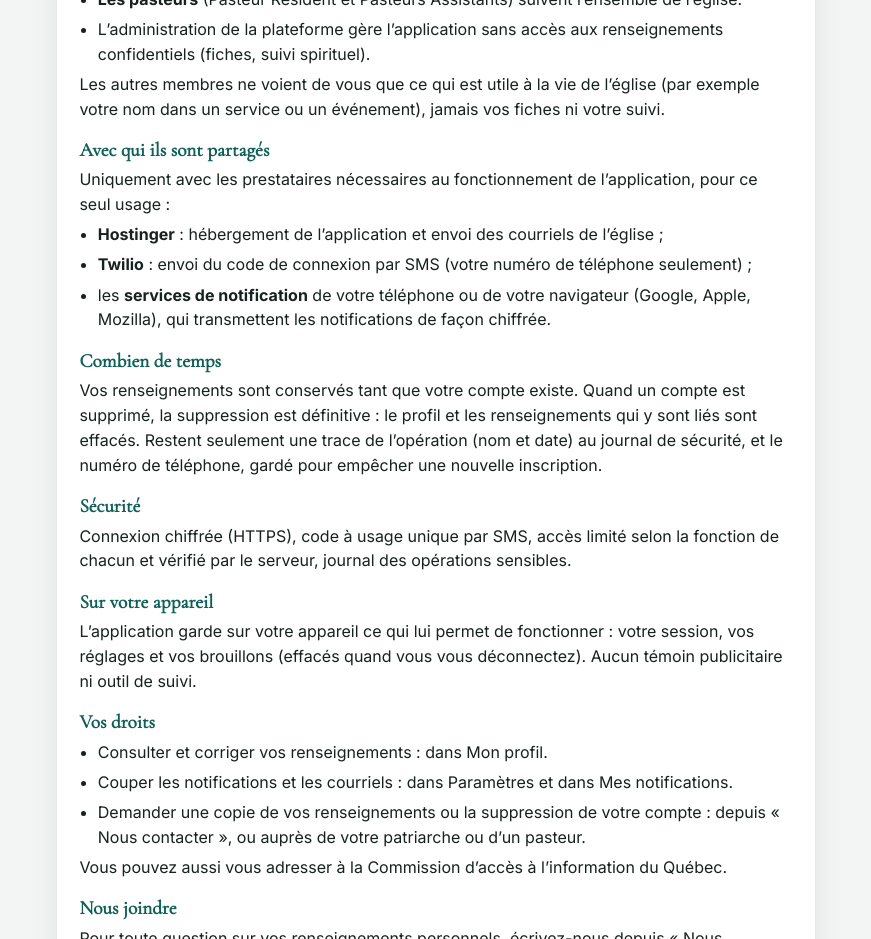
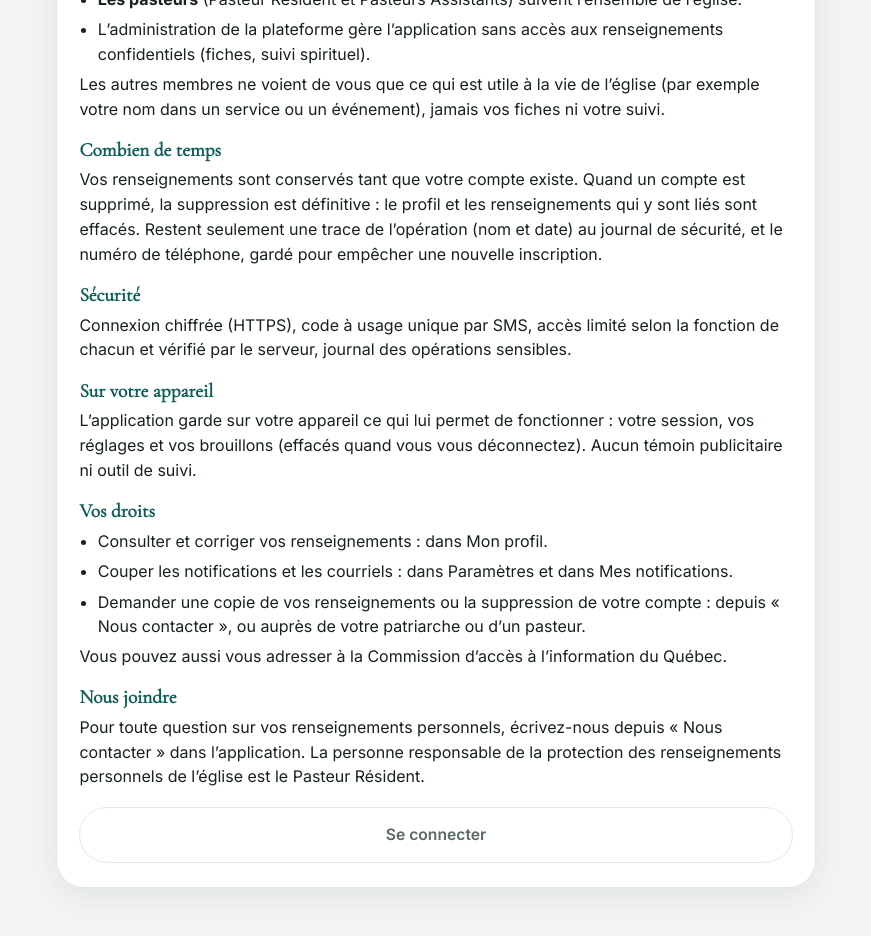
Before and after one commit to gotflo/espace_evh, a React (Vite) app in the folder frontend/: page /confidentialite in a window 1280 px wide. Shown: the part 1260-2199 px from the top of the page, without its empty margins (204-1075 px from the left). Built offline with nearby package versions, Linux system fonts and the light colour scheme.

Commit message:
Politique de confidentialité : sans la liste des prestataires

```diff
--- a/frontend/src/pages/PrivacyPolicy.tsx
+++ b/frontend/src/pages/PrivacyPolicy.tsx
@@ -8,7 +8,7 @@ const UPDATED = '8 novembre 2026'
 
 /**
  * Politique de confidentialite (page publique « /confidentialite », liee depuis Parametres) : ce que l'application
- * recueille, pourquoi, qui le voit, avec qui c'est partage, combien de temps, et les droits de chacun.
+ * recueille, pourquoi, qui le voit, combien de temps, et les droits de chacun.
  * Le texte decrit le fonctionnement reel de l'application : a mettre a jour si ce fonctionnement change.
  */
 export default function PrivacyPolicy() {
@@ -61,16 +61,6 @@ export default function PrivacyPolicy() {
         </section>
 
         <section>
-          <h2>Avec qui ils sont partagés</h2>
-          <p>Uniquement avec les prestataires nécessaires au fonctionnement de l’application, pour ce seul usage :</p>
-          <ul>
-            <li><strong>Hostinger</strong> : hébergement de l’application et envoi des courriels de l’église ;</li>
-            <li><strong>Twilio</strong> : envoi du code de connexion par SMS (votre numéro de téléphone seulement) ;</li>
-            <li>les <strong>services de notification</strong> de votre téléphone ou de votre navigateur (Google, Apple, Mozilla), qui transmettent les notifications de façon chiffrée.</li>
-          </ul>
-        </section>
-
-        <section>
           <h2>Combien de temps</h2>
           <p>Vos renseignements sont conservés tant que votre compte existe. Quand un compte est supprimé, la suppression est définitive : le profil et les renseignements qui y sont liés sont effacés. Restent seulement une trace de l’opération (nom et date) au journal de sécurité, et le numéro de téléphone, gardé pour empêcher une nouvelle inscription.</p>
         </section>
```
